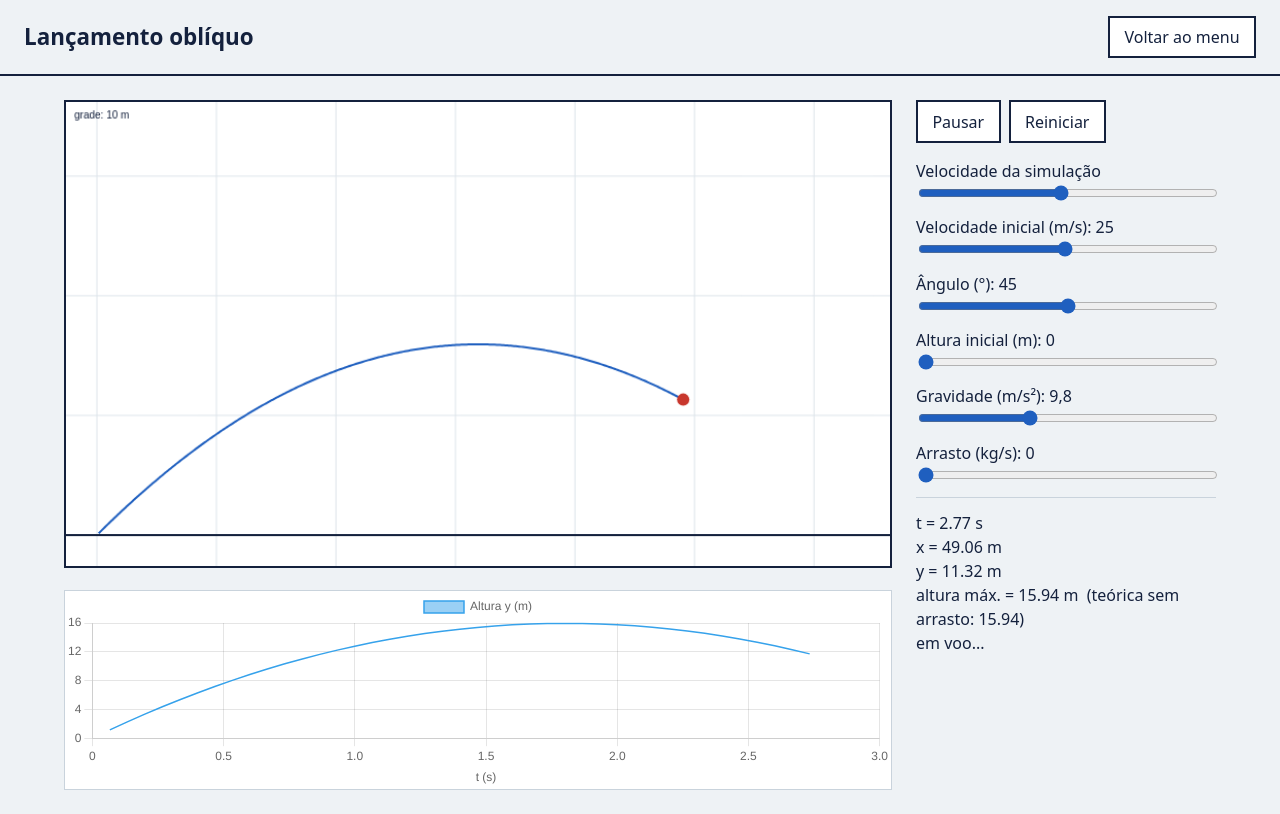
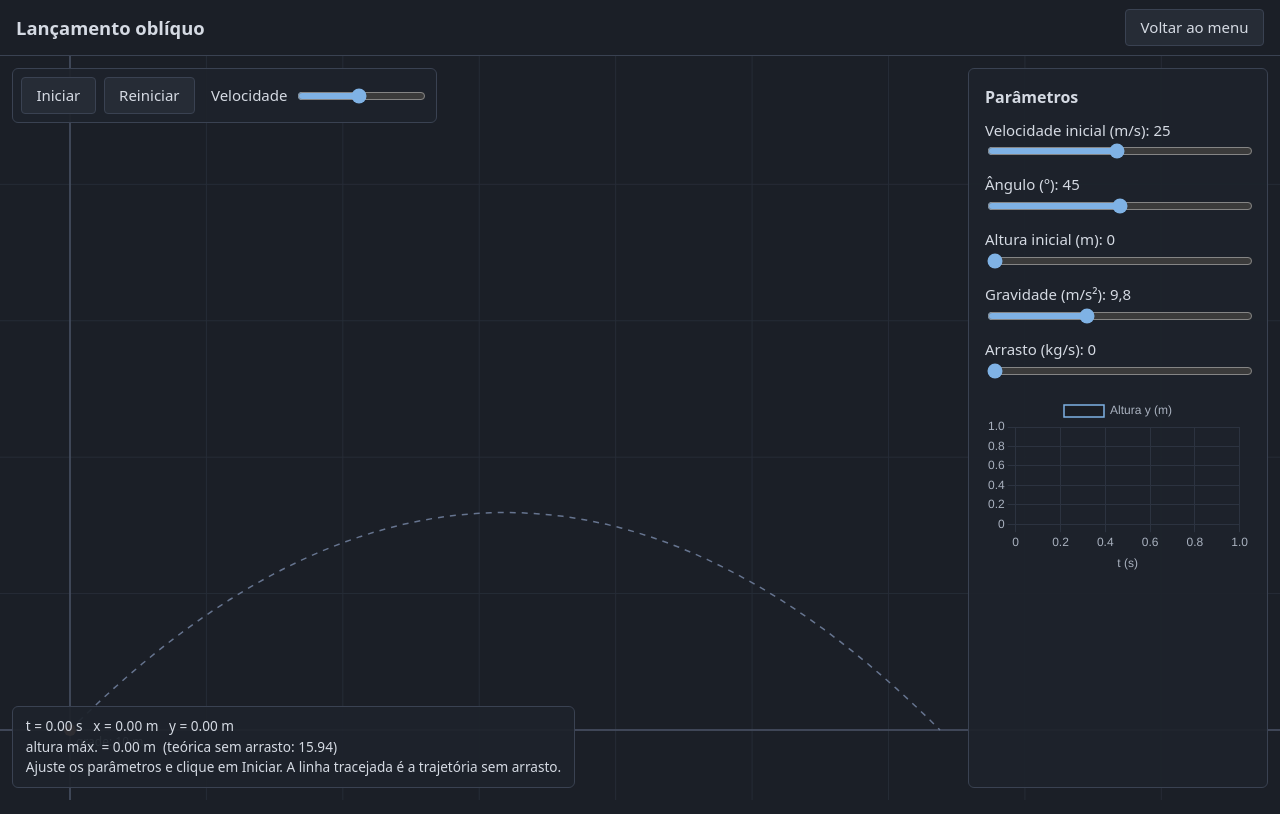
Before and after one commit to hectormonticeli/simulador-fisica, a plain HTML site: page index.html in a window 1280 px wide. Both pictures are taken after a click on the button "Lançamento oblíquo". Drawn offline with nearby package versions, Linux system fonts and the light colour scheme.

Commit message:
altera layout

```diff
--- a/css/estilo.css
+++ b/css/estilo.css
@@ -1,20 +1,26 @@
-:root { --papel:#eef2f5; --tinta:#14213d; --linha:#c9d3dc; --azul:#1f5fbf; }
+:root { --fundo:#1b1f27; --painel:rgba(30,35,44,.92); --borda:#3a4252; --texto:#d5dae3; --azul:#7fb2e5; }
 [hidden] { display: none !important; }
 * { box-sizing: border-box; }
-body { margin: 0; background: var(--papel); color: var(--tinta); font: 16px/1.5 system-ui, sans-serif; }
-header { display: flex; justify-content: space-between; align-items: center; padding: 1rem 1.5rem; border-bottom: 2px solid var(--tinta); }
-h1 { margin: 0; font-size: 1.4rem; }
-h2 { font-size: 1.1rem; margin: 0 0 .5rem; }
-main { padding: 1.5rem; max-width: 1200px; margin: 0 auto; }
-#sim { display: grid; grid-template-columns: 1fr 300px; gap: 1.5rem; }
-@media (max-width: 800px) { #sim { grid-template-columns: 1fr; } }
-canvas#tela { width: 100%; height: auto; background: #fff; border: 2px solid var(--tinta); }
-.graf { position: relative; height: 200px; margin-top: 1rem; background: #fff; border: 1px solid var(--linha); }
-button { font: inherit; padding: .45rem .9rem; border: 2px solid var(--tinta); background: #fff; color: var(--tinta); cursor: pointer; }
-button:hover { background: var(--tinta); color: #fff; }
-button:focus-visible, input:focus-visible { outline: 3px solid var(--azul); outline-offset: 2px; }
-.cartao { margin: 0 .5rem .5rem 0; padding: 1rem 1.4rem; }
-.botoes { display: flex; gap: .5rem; margin-bottom: 1rem; }
+body { margin: 0; background: var(--fundo); color: var(--texto); font: 15px/1.5 system-ui, sans-serif; }
+header { height: 56px; display: flex; justify-content: space-between; align-items: center; padding: 0 1rem; border-bottom: 1px solid var(--borda); }
+h1 { margin: 0; font-size: 1.15rem; font-weight: 600; }
+h2 { margin: 0 0 .6rem; font-size: 1rem; font-weight: 600; }
+#menu { padding: 1.5rem; }
+
+/* a simulação ocupa a tela toda; os controles flutuam ao redor */
+#sim { position: fixed; inset: 56px 0 0 0; }
+#tela { position: absolute; inset: 0; width: 100%; height: 100%; display: block; }
+.barra, aside, pre { position: absolute; background: var(--painel); border: 1px solid var(--borda); border-radius: 6px; }
+.barra { top: 12px; left: 12px; display: flex; gap: .5rem; align-items: center; padding: .5rem; }
+.barra label { display: flex; gap: .5rem; align-items: center; margin-left: .5rem; }
+aside { top: 12px; right: 12px; bottom: 12px; width: 300px; padding: 1rem; overflow: auto; }
 aside label { display: block; margin-bottom: .9rem; }
-aside input[type=range] { display: block; width: 100%; accent-color: var(--azul); }
-pre { margin: 0; font: inherit; font-variant-numeric: tabular-nums; white-space: pre-wrap; border-top: 1px solid var(--linha); padding-top: .8rem; }
+pre { left: 12px; bottom: 12px; margin: 0; padding: .6rem .8rem; font: inherit; font-size: .85rem; font-variant-numeric: tabular-nums; white-space: pre-wrap; max-width: calc(100% - 340px); }
+.graf { position: relative; height: 180px; margin-top: 1rem; }
+
+button { font: inherit; padding: .4rem .9rem; color: var(--texto); background: #262c36; border: 1px solid var(--borda); border-radius: 4px; cursor: pointer; }
+button:hover { background: #313947; }
+button:focus-visible, input:focus-visible { outline: 2px solid var(--azul); outline-offset: 2px; }
+.cartao { margin: 0 .5rem .5rem 0; padding: .9rem 1.3rem; }
+input[type=range] { accent-color: var(--azul); }
+aside input[type=range] { display: block; width: 100%; }
--- a/index.html
+++ b/index.html
@@ -16,19 +16,18 @@
   <main id="menu"></main>
 
   <main id="sim" hidden>
-    <div class="area">
-      <canvas id="tela" width="800" height="450"></canvas>
-      <div class="graf"><canvas id="grafico"></canvas></div>
+    <canvas id="tela"></canvas>
+    <div class="barra">
+      <button id="play">Iniciar</button>
+      <button id="reset">Reiniciar</button>
+      <label>Velocidade <input type="range" id="vel" min="0.1" max="2" step="0.1" value="1"></label>
     </div>
     <aside>
-      <div class="botoes">
-        <button id="play">Pausar</button>
-        <button id="reset">Reiniciar</button>
-      </div>
-      <label>Velocidade da simulação <input type="range" id="vel" min="0.1" max="2" step="0.1" value="1"></label>
+      <h2>Parâmetros</h2>
       <div id="params"></div>
-      <pre id="info"></pre>
+      <div class="graf"><canvas id="grafico"></canvas></div>
     </aside>
+    <pre id="info"></pre>
   </main>
 
   <script type="module" src="js/main.js"></script>
--- /dev/null
+++ b/js/core/desenho.js
@@ -0,0 +1,16 @@
+// Peças de desenho compartilhadas pelos experimentos (tema escuro, cores suaves).
+export const COR = { grade: "#262c37", eixo: "#4a5366", texto: "#aab2c0", azul: "#7fb2e5", coral: "#e8a87c", ideal: "#66748f" };
+
+// Margens da área útil: deixam espaço para o painel da direita e a barra do topo.
+export const MARGEM = { e: 70, d: 340, t: 80, b: 70 };
+
+// Grade e eixos cobrindo a tela toda, alinhados à origem (X0, Y0 em pixels). "px" = tamanho da célula.
+export function desenharGrade(ctx, w, h, X0, Y0, px) {
+  ctx.lineWidth = 1; ctx.strokeStyle = COR.grade; ctx.beginPath();
+  for (let x = X0 % px; x < w; x += px) { ctx.moveTo(x, 0); ctx.lineTo(x, h); }
+  for (let y = Y0 % px; y < h; y += px) { ctx.moveTo(0, y); ctx.lineTo(w, y); }
+  ctx.stroke();
+  ctx.lineWidth = 1.5; ctx.strokeStyle = COR.eixo; ctx.beginPath();
+  ctx.moveTo(X0, 0); ctx.lineTo(X0, h); ctx.moveTo(0, Y0); ctx.lineTo(w, Y0);
+  ctx.stroke();
+}
--- a/js/experimentos/lancamento.js
+++ b/js/experimentos/lancamento.js
@@ -1,4 +1,5 @@
 import { Corpo, gravidade, arrasto, passoVerlet } from "../fisica/nucleo.js";
+import { COR, MARGEM, desenharGrade } from "../core/desenho.js";
 
 export default {
   id: "lancamento",
@@ -18,9 +19,9 @@ export default {
     const vx = p.v0 * Math.cos(a), vy = p.v0 * Math.sin(a);
     this.c = new Corpo({ y: p.h0, vx, vy, m: 1 });
     this.forcas = [gravidade(p.g), arrasto(p.k)];
-    // valores teóricos sem arrasto, para comparar com a simulação
-    this.R0 = vx * (vy + Math.sqrt(vy * vy + 2 * p.g * p.h0)) / p.g;
-    this.H0 = p.h0 + vy * vy / (2 * p.g);
+    // referência teórica (sem arrasto): tempo de voo, alcance e altura máxima
+    const T0 = (vy + Math.sqrt(vy * vy + 2 * p.g * p.h0)) / p.g;
+    Object.assign(this, { vx0: vx, vy0: vy, h0: p.h0, g: p.g, T0, R0: vx * T0, H0: p.h0 + vy * vy / (2 * p.g) });
     this.t = 0; this.trilha = []; this.fim = false; this.alcance = 0; this.hmax = p.h0; this.escala = null;
   },
 
@@ -34,33 +35,39 @@ export default {
   },
 
   draw(ctx, w, h) {
-    const m = 30;
-    this.escala ??= Math.min((w - 2 * m) / Math.max(this.R0, 1), (h - 2 * m) / Math.max(this.H0, 1));
-    const s = this.escala, X = x => m + x * s, Y = y => h - m - y * s;
+    const M = MARGEM;
+    this.escala ??= Math.min((w - M.e - M.d) / Math.max(this.R0, 1), (h - M.t - M.b) / Math.max(this.H0, 1));
+    const s = this.escala, X = x => M.e + x * s, Y = y => h - M.b - y * s;
     ctx.clearRect(0, 0, w, h);
 
-    // grade em metros
     const dg = 10 ** Math.floor(Math.log10(Math.max(this.R0, 1) / 4));
-    ctx.strokeStyle = "#dde4ea"; ctx.lineWidth = 1; ctx.beginPath();
-    for (let x = 0; X(x) < w; x += dg) { ctx.moveTo(X(x), 0); ctx.lineTo(X(x), h); }
-    for (let y = 0; Y(y) > 0; y += dg) { ctx.moveTo(0, Y(y)); ctx.lineTo(w, Y(y)); }
-    ctx.stroke();
-    ctx.fillStyle = "#14213d"; ctx.fillText(`grade: ${dg} m`, 8, 16);
+    desenharGrade(ctx, w, h, X(0), Y(0), dg * s);
+    ctx.fillStyle = COR.texto; ctx.font = "12px system-ui";
+    ctx.fillText(`grade: ${dg} m`, X(0) + 6, Y(0) + 16);
 
-    // solo, trajetória e corpo
-    ctx.strokeStyle = "#14213d"; ctx.lineWidth = 2; ctx.beginPath(); ctx.moveTo(0, Y(0)); ctx.lineTo(w, Y(0)); ctx.stroke();
-    ctx.strokeStyle = "#1f5fbf"; ctx.beginPath();
+    // trajetória ideal (sem arrasto): serve de prévia enquanto os parâmetros são ajustados
+    ctx.setLineDash([6, 6]); ctx.lineWidth = 1.5; ctx.strokeStyle = COR.ideal; ctx.beginPath();
+    for (let i = 0; i <= 60; i++) {
+      const t = this.T0 * i / 60;
+      const x = X(this.vx0 * t), y = Y(this.h0 + this.vy0 * t - 0.5 * this.g * t * t);
+      i ? ctx.lineTo(x, y) : ctx.moveTo(x, y);
+    }
+    ctx.stroke(); ctx.setLineDash([]);
+
+    // trajetória simulada e corpo
+    ctx.lineWidth = 2; ctx.strokeStyle = COR.azul; ctx.beginPath();
     this.trilha.forEach(([x, y], i) => (i ? ctx.lineTo(X(x), Y(y)) : ctx.moveTo(X(x), Y(y))));
     ctx.stroke();
-    ctx.fillStyle = "#c8372d"; ctx.beginPath(); ctx.arc(X(this.c.x), Y(this.c.y), 6, 0, 2 * Math.PI); ctx.fill();
+    ctx.fillStyle = COR.coral; ctx.beginPath(); ctx.arc(X(this.c.x), Y(this.c.y), 6, 0, 2 * Math.PI); ctx.fill();
   },
 
   grandezas() { return { t: this.t, valores: [this.c.y] }; },
 
   info() {
-    let s = `t = ${this.t.toFixed(2)} s\nx = ${this.c.x.toFixed(2)} m\ny = ${this.c.y.toFixed(2)} m\n`;
+    let s = `t = ${this.t.toFixed(2)} s   x = ${this.c.x.toFixed(2)} m   y = ${this.c.y.toFixed(2)} m\n`;
     s += `altura máx. = ${this.hmax.toFixed(2)} m  (teórica sem arrasto: ${this.H0.toFixed(2)})\n`;
-    s += this.fim ? `alcance = ${this.alcance.toFixed(2)} m  (teórico sem arrasto: ${this.R0.toFixed(2)})` : "em voo...";
+    s += this.fim ? `alcance = ${this.alcance.toFixed(2)} m  (teórico sem arrasto: ${this.R0.toFixed(2)})`
+      : this.t > 0 ? "em voo..." : "Ajuste os parâmetros e clique em Iniciar. A linha tracejada é a trajetória sem arrasto.";
     return s;
   },
 };
--- a/js/main.js
+++ b/js/main.js
@@ -4,7 +4,7 @@ import { criarSliders } from "./core/controles.js";
 
 const $ = id => document.getElementById(id);
 const tela = $("tela"), ctx = tela.getContext("2d");
-let exp = null, loop = null, valores = null, grafico = null, n = 0;
+let exp = null, loop = null, valores = null, grafico = null, n = 0, W = 0, H = 0;
 
 // Tela inicial: um botão por experimento, agrupado por categoria
 for (const cat of new Set(experimentos.map(e => e.categoria))) {
@@ -18,35 +18,52 @@ for (const cat of new Set(experimentos.map(e => e.categoria))) {
   $("menu").append(secao);
 }
 
+// O canvas ocupa a área toda: ajusta o tamanho (com nitidez em telas de alta densidade)
+function ajustar() {
+  const d = devicePixelRatio || 1;
+  W = tela.clientWidth; H = tela.clientHeight;
+  tela.width = W * d; tela.height = H * d;
+  ctx.setTransform(d, 0, 0, d, 0, 0);
+  if (exp) exp.escala = null;   // força recalcular a escala do experimento
+}
+new ResizeObserver(ajustar).observe(tela);
+
 function abrir(e) {
   exp = e;
   $("menu").hidden = true; $("sim").hidden = false; $("voltar").hidden = false;
   $("titulo").textContent = e.titulo;
-  valores = criarSliders($("params"), e.parametros, v => { valores = v; reiniciar(); });
+  ajustar();
 
+  // mexer em um slider volta o experimento ao estado inicial, parado
+  valores = criarSliders($("params"), e.parametros, v => { valores = v; preparar(); });
+
+  Chart.defaults.color = "#aab2c0"; Chart.defaults.borderColor = "#2c3340";
   grafico?.destroy();
   grafico = new Chart($("grafico"), {
     type: "line",
-    data: { datasets: e.series.map(nome => ({ label: nome, data: [], pointRadius: 0, borderWidth: 1.5 })) },
+    data: { datasets: e.series.map(nome => ({ label: nome, data: [], pointRadius: 0, borderWidth: 1.5, borderColor: "#7fb2e5" })) },
     options: { animation: false, parsing: false, responsive: true, maintainAspectRatio: false,
                scales: { x: { type: "linear", title: { display: true, text: "t (s)" } } } },
   });
-  reiniciar();
 
   loop?.parar();
   loop = new Loop(dt => { exp.step(dt); registrar(); }, () => {
-    exp.draw(ctx, tela.width, tela.height);
+    exp.draw(ctx, W, H);
     $("info").textContent = exp.info();
   });
   loop.vel = +$("vel").value;
+  preparar();
   loop.iniciar();
 }
 
-function reiniciar() {
+// Estado inicial: experimento posicionado, loop parado, esperando o botão "Iniciar"
+function preparar() {
   exp.reset(valores);
   grafico.data.datasets.forEach(d => { d.data = []; });
   grafico.update("none");
   n = 0;
+  loop.rodando = false;
+  $("play").textContent = "Iniciar";
 }
 
 // o gráfico é atualizado ~15 vezes por segundo (a cada 8 passos de 1/120 s)
@@ -61,7 +78,7 @@ $("play").onclick = () => {
   loop.rodando = !loop.rodando;
   $("play").textContent = loop.rodando ? "Pausar" : "Continuar";
 };
-$("reset").onclick = reiniciar;
+$("reset").onclick = preparar;
 $("vel").oninput = e => { loop.vel = +e.target.value; };
 $("voltar").onclick = () => {
   loop.parar();
```
